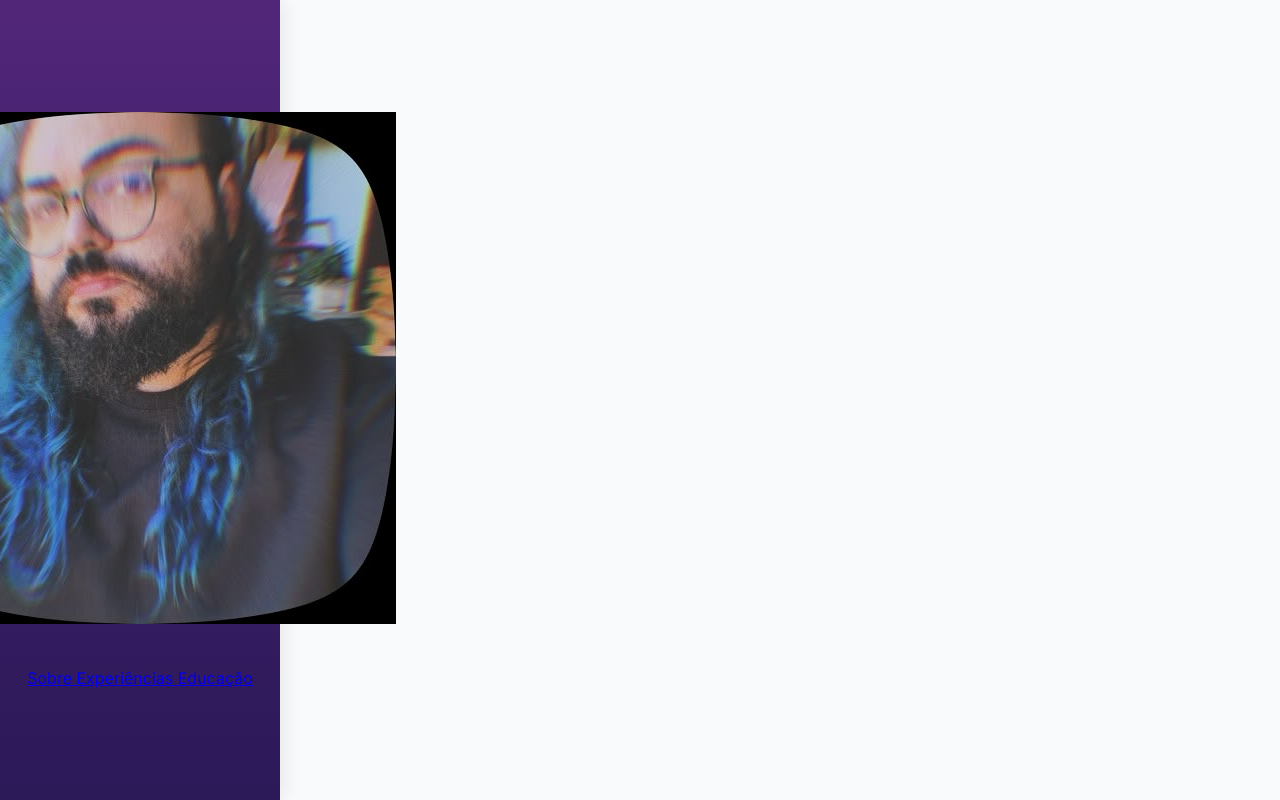
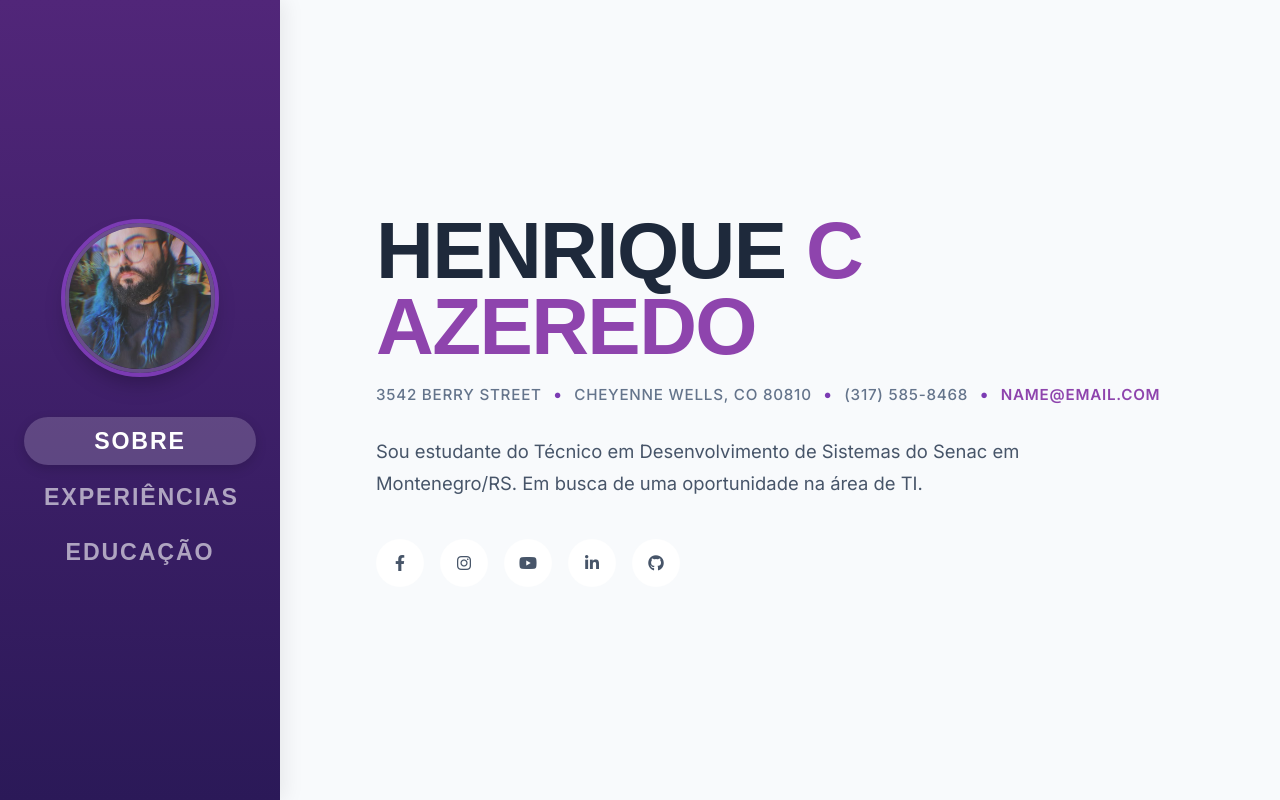
Before and after one commit to LordeRike/UC12-DESENVOLVER-E-ORGANIZAR-INTERFACE-DE-USU-RIO-E-ELEMENTOS-VISUAIS-PARA-APLICA-ES-WEB., a plain HTML site: page aula 09/portifolio/index.html in a window 1280 px wide. Drawn offline with Linux system fonts and the light colour scheme; a web font is replaced by a local one.

Commit message:
curriculo portifolio

```diff
--- a/aula 09/portifolio/css/style.css
+++ b/aula 09/portifolio/css/style.css
@@ -11,11 +11,12 @@
     --text-muted: #64748b;
     --text-on-dark: #ffffff;
 
-    --font-display: 'Saira Extra Condesed', sans-serif;
+    --font-display: 'Saira Extra Condensed', sans-serif;
     --font-body: 'Inter', system-ui, sans-serif;
 
     --shadow-avatar: 0 12px 24px -6px rgba(0,0,0,0.35);
     --shadow-btn: 0 4px 6px -1px rgba(0,0,0,0.08), 0 2px 4px -2px rgba(0,0,0,0.06);
+    --shadow-btn-hover: 0 10px 15px -3px rgba(81,38,121,0.25);
 
     --transsition-smooth: all 0.25s cubic-bezier(0.4, 0, 0.2, 1);
 
@@ -71,3 +72,153 @@ body {
 .avatar_container {
     position: relative;
 }
+
+.avatar_img {
+    width: 150px;
+    height: 150px;
+    border-radius: 50%;
+    border: 4px solid rgba(255,255,255,0.2);
+    outline: 4px solid var(--color-primary-light);
+    box-shadow: var(--shadow-avatar);
+    transition: var(--transsition-smooth);
+    object-fit: cover; /*Não distoce a imagem*/
+}
+
+.avatar_img:hover {
+    transform: scale(1.03);
+    outline-color: #FFFFFF;
+}
+
+.navigation_menu {
+    display: flex;
+    flex-direction: column;
+    width: 100%;
+    gap: 0.5rem;
+}
+
+.nav_item {
+    text-decoration: none;
+    font-family: var(--font-display);
+    transition: var(--transsition-smooth);
+    color: rgba(255,255,255,0.6);
+    font-size: 1.45rem;
+    text-align: center;
+    padding: 0.65rem 1.25rem;
+    font-weight: 700;
+    text-transform: uppercase;
+    border-radius: 50px;
+    letter-spacing: 0.08em;
+}
+
+.nav_item:hover {
+    color: #FFFFFF;
+    background-color: rgba(255,255,255,0.1);
+    transform: translateX(4px);
+}
+
+.nav_item.active {
+    color: #FFFFFF;
+    background: rgba(255,255,255,0.18);
+    box-shadow: 0 4px 12px rgba(0,0,0,0.15);
+}
+
+.main_content {
+    display: flex;
+    flex: 1;
+    align-items: center;
+    padding: 4rem 6rem;
+    background-color: var(--bg-page);
+}
+
+.intro_section {
+    max-width: 820px;
+    width: 100%;
+}
+
+.hero_name {
+    font-family: var(--font-display);
+    color: var(--text-dark);
+    font-size: 5rem;
+    letter-spacing: -0.02em;
+    text-transform: uppercase;
+    font-weight: 800;
+    line-height: 0.95;
+    margin-bottom: 1.25rem;
+}
+
+.accent_text {
+    color: var(--color-accent);
+}
+
+.contact_details {
+    display: flex;
+    align-items: center;
+    color: var(--text-muted);
+    gap: 0.5rem 0.75rem;
+    font-size: 0.95rem;
+    font-weight: 500;
+    text-transform: uppercase;
+    flex-wrap: wrap;
+    letter-spacing: 0.05em;
+    margin-bottom: 2rem;
+}
+
+.bullet_dot {
+    color: var(--color-primary-light);
+    font-size: 0.8rem;
+}
+
+.contact_link {
+    text-decoration: none;
+    transition: var(--transsition-smooth);
+    color: inherit;
+}
+
+.contact_email {
+    color: var(--color-accent);
+    font-weight: 600;
+}
+
+.contact_link:hover {
+    color: var(--color-primary);
+    text-decoration: underline;
+}
+
+.bio_paragraph {
+    font-size: 1.15rem;
+    color: var(--text-body);
+    line-height: 1.7;
+    max-width: 680px;
+    margin-bottom: 2.5rem;
+}
+
+.social_links {
+    display: flex;
+    align-items: center;
+    gap: 1rem;
+    flex-wrap: wrap;
+}
+
+.social_btn {
+    color: var(--text-body);
+    background-color: var(--bg-suface);
+    border: 1px solid rgba(255,255,255,0.5);
+    border-radius: 50%;
+    width: 48px;
+    height: 48px;
+    display: inline-flex;
+    align-items: center;
+    justify-content: center;
+    text-decoration: none;
+}
+
+.social_btn:hover {
+    background-color: var(--color-primary);
+    color: #FFFFFF;
+    transform: translateY(-4px);
+    box-shadow: var(--shadow-btn-hover);
+}
+
+.social_btn:active{
+    transform: translateY(-1px);
+}
--- a/aula 09/portifolio/index.html
+++ b/aula 09/portifolio/index.html
@@ -24,7 +24,7 @@
                 <!--Menu de Navagação-->
                 <nav class="navigation_menu">
                     <!--Link Ativo-->
-                    <a href="#sobre" class="nav_item_active">
+                    <a href="#sobre" class="nav_item active">
                         <span>Sobre</span>
                     </a>
                     <!--Outros Links-->
@@ -37,6 +37,55 @@
                 </nav>
             </div>
         </aside>
+
+        <!--Conteudo Principal-->
+        <!--Main decarmca o conteudo mais importante da pagina-->
+        <main class="main_content">
+            <!--Seção de apresentação Pessoal-->
+            <section id="sobre" class="intro_section">
+                <!--Nome da pessoa em destaque-->
+                <h1 class="hero_name">
+                    Henrique <span class="accent_text">C Azeredo</span>
+                </h1>
+
+                <!--Lista de dados em tópicos-->
+                <div class="contact_details">
+                    <span>3542 Berry Street</span>
+                    <span class="bullet_dot">●</span>
+                    <span>Cheyenne Wells, CO 80810</span>
+                    <span class="bullet_dot">●</span>
+
+                    <!--Links "Clicaveis"-->
+                    <a href="tel:3175858468" class="contact_link">(317) 585-8468</a>
+                    <span class="bullet_dot">●</span>
+                    <a href="mailto:henrike.costaa@gmail.com" class="contact_link contact_email">name@email.com</a>
+                </div>
+                <!--Bio Profissional-->
+                <p class="bio_paragraph">
+                    Sou estudante do Técnico em Desenvolvimento de Sistemas do Senac em Montenegro/RS.
+                    Em busca de uma oportunidade na área de TI.
+                </p>
+
+                <!--Links de redes sociais-->
+                <div class="social_links">
+                    <a href="#" class="social_btn" aria-label="Facebook">
+                        <i class="fa-brands fa-facebook-f"></i>
+                    </a>
+                    <a href="https://www.instagram.com/coazt_rike" class="social_btn" aria-label="Instagram">
+                        <i class="fa-brands fa-instagram"></i>
+                    </a>
+                    <a href="#" class="social_btn" aria-label="Youtube">
+                        <i class="fa-brands fa-youtube"></i>
+                    </a>
+                    <a href="https://www.linkedin.com/in/henrique-azeredo" class="social_btn" aria-label="LinkedIn">
+                        <i class="fa-brands fa-linkedin-in"></i>
+                    </a>
+                    <a href="https://github.com/LordeRike" class="social_btn" aria-label="GitHub">
+                        <i class="fa-brands fa-github"></i>
+                    </a>
+                </div>
+            </section>
+        </main>
     </div>
 
 </body>
```
